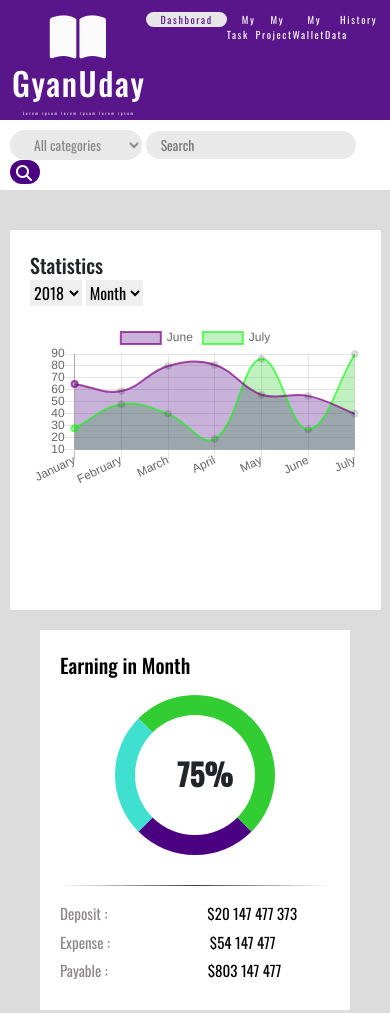
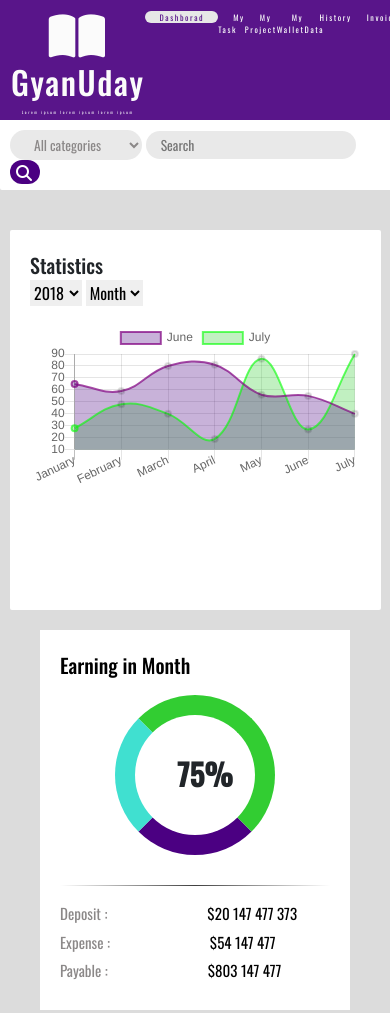
Before and after one commit to RiaBhasin/AdminDashboard, a plain HTML site: page index.html in a window 390 px wide. Shown: the top 1013 px of the page. Drawn offline with nearby package versions, Linux system fonts and the light colour scheme.

Commit message:
Update app.css

```diff
--- a/app.css
+++ b/app.css
@@ -71,8 +71,8 @@ body {
 	.sidebar ul {
 		display: flex;
 		flex-direction: row;
-		font-size: 10px;
-		padding: 2px;
+		font-size: 8px;
+		padding: 1px;
 	}
 }
 
```
